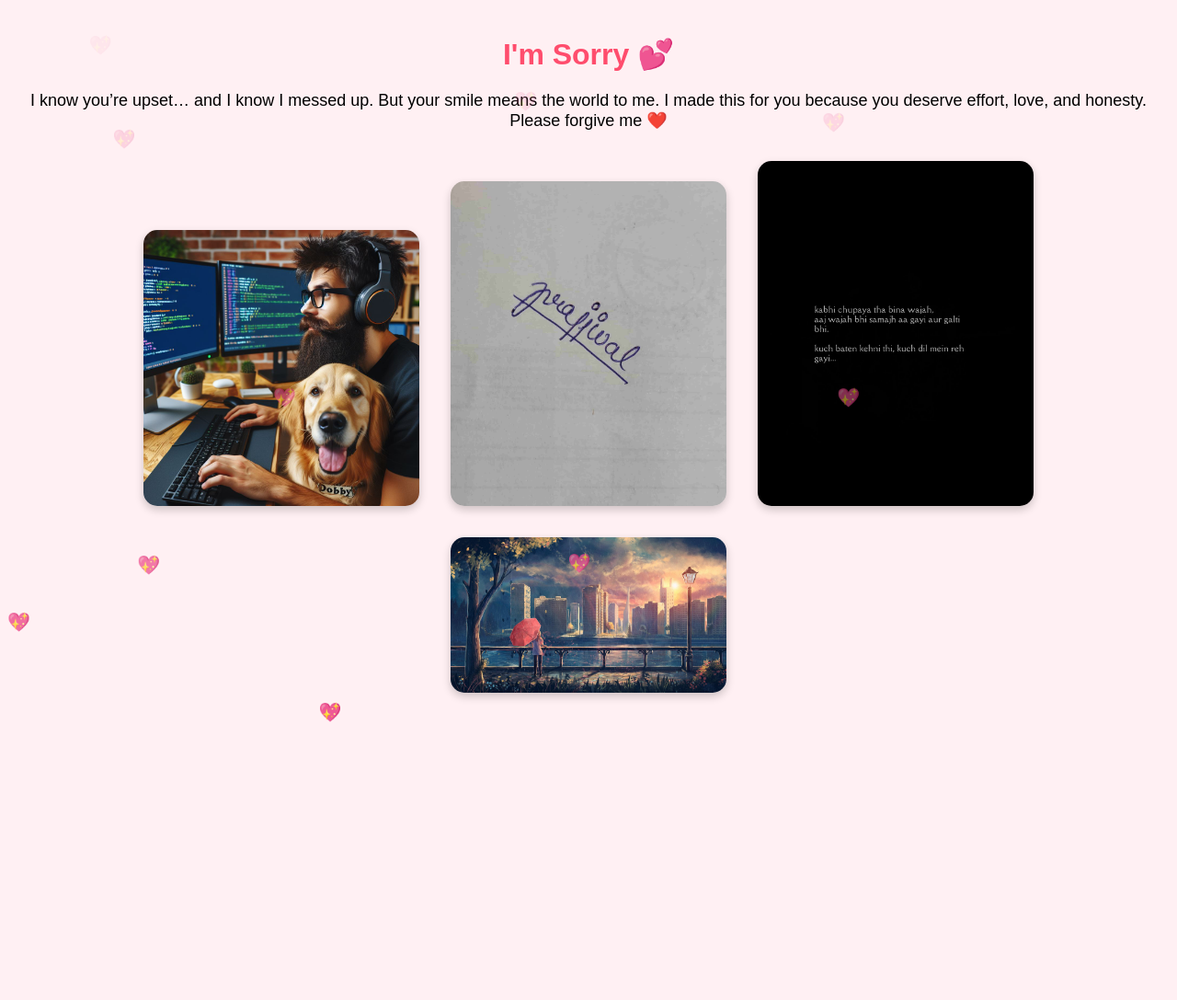
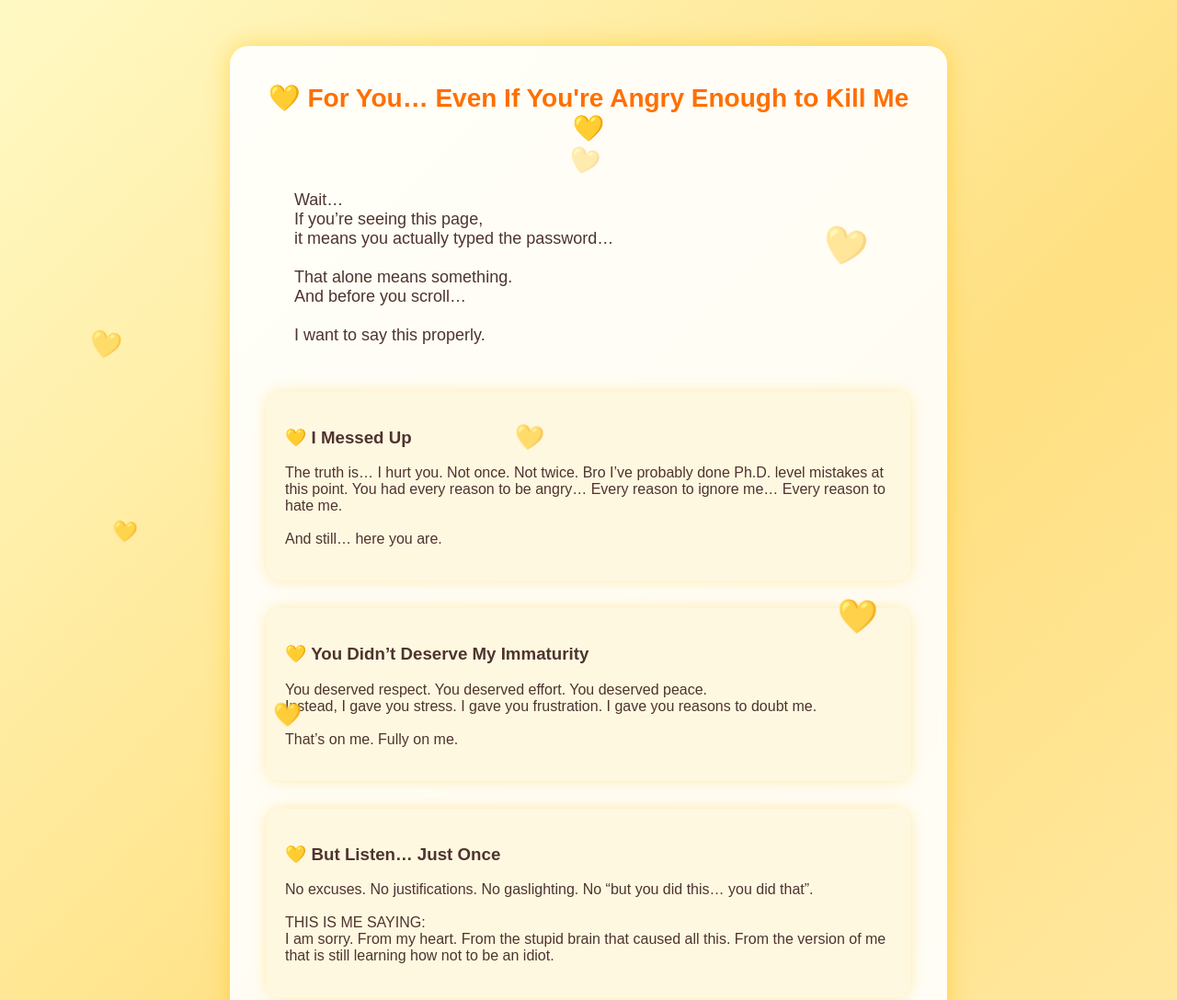
Before and after one commit to prajjwalkumar17/apolizer, a plain HTML site: page surprise.html in a window 1280 px wide. Shown: the top 1087 px of the page at 92% size. Before the commit the page ends 800 px from the top, so only its background shows below. Drawn offline with Linux system fonts and the light colour scheme.

Commit message:
refactor: surprise page

```diff
--- a/surprise.html
+++ b/surprise.html
@@ -1,70 +1,223 @@
 <!DOCTYPE html>
-<html>
+<html lang="en">
 <head>
-  <title>I'm sorry ❤️</title>
+  <meta charset="UTF-8">
+  <title>For You... 💛</title>
   <style>
     body {
       margin: 0;
       padding: 0;
-      background: #fff0f3;
       font-family: 'Poppins', sans-serif;
+      background: linear-gradient(135deg, #fff9c4, #ffe082, #ffecb3);
+      overflow-x: hidden;
+      color: #4e342e;
+    }
+
+    /* Glowing hearts floating */
+    .float-heart {
+      position: fixed;
+      bottom: -20px;
+      color: #ff6f61;
+      font-size: 22px;
+      animation: floatUp 7s linear infinite;
+      opacity: 0.8;
+    }
+
+    @keyframes floatUp {
+      0% { transform: translateY(0) rotate(0deg); opacity: 1; }
+      100% { transform: translateY(-1000px) rotate(25deg); opacity: 0; }
+    }
+
+    /* Main container */
+    .container {
+      max-width: 700px;
+      margin: 50px auto;
+      background: rgba(255,255,255,0.9);
+      padding: 40px;
+      border-radius: 20px;
+      box-shadow: 0 0 25px rgba(255,193,7,0.5);
+      backdrop-filter: blur(4px);
+      animation: pop 0.8s ease-out;
+    }
+
+    @keyframes pop {
+      0% { transform: scale(0.8); opacity: 0; }
+      100% { transform: scale(1); opacity: 1; }
+    }
+
+    .title {
       text-align: center;
-      overflow-x: hidden;
+      font-size: 28px;
+      font-weight: bold;
+      color: #ff6f00;
+      margin-bottom: 30px;
     }
-    h1 {
-      margin-top: 40px;
-      font-size: 32px;
-      color: #ff4d6d;
+
+    /* Typing effect */
+    .typing {
+      font-size: 18px;
+      white-space: pre-wrap;
+      border-right: 3px solid #ff6f00;
+      width: 100%;
+      overflow: hidden;
+      animation: typing 5s steps(100), blink 0.75s infinite step-end alternate;
     }
-    p {
+
+    @keyframes typing {
+      from { width: 0; }
+      to { width: 100%; }
+    }
+
+    @keyframes blink {
+      50% { border-color: transparent; }
+    }
+
+    .section {
+      margin-top: 30px;
+      background: #fff8e1;
+      padding: 20px;
+      border-radius: 15px;
+      box-shadow: 0 0 15px rgba(255,193,7,0.3);
+      animation: fadeIn 1.5s ease;
+    }
+
+    @keyframes fadeIn {
+      from { opacity: 0; transform: translateY(20px); }
+      to { opacity: 1; transform: translateY(0); }
+    }
+
+    .final-btn {
+      display: block;
+      margin: 40px auto 0;
+      text-align: center;
+      background: #ffca28;
+      padding: 15px 25px;
+      border-radius: 12px;
       font-size: 18px;
-      padding: 0 20px;
+      color: #4e342e;
+      font-weight: bold;
+      cursor: pointer;
+      transition: 0.3s;
+      box-shadow: 0 6px 15px rgba(255,193,7,0.4);
+      text-decoration: none;
     }
-    img {
-      width: 85%;
-      max-width: 300px;
-      margin: 15px;
-      border-radius: 15px;
-      box-shadow: 0px 4px 10px rgba(0,0,0,0.2);
-    }
-    .heart {
-      position: fixed;
-      bottom: -10px;
-      font-size: 20px;
-      animation: floatUp 4s linear infinite;
-    }
-    @keyframes floatUp {
-      from { transform: translateY(0); opacity: 1; }
-      to { transform: translateY(-800px); opacity: 0; }
+
+    .final-btn:hover {
+      background: #ffb300;
+      transform: translateY(-3px);
     }
   </style>
 </head>
 
 <body>
-  <h1>I'm Sorry 💕</h1>
-  <p>
-    I know you’re upset… and I know I messed up.
-    But your smile means the world to me.
-    I made this for you because you deserve effort, love, and honesty.
-    Please forgive me ❤️
-  </p>
 
-  <img src="photo1.jpeg">
-  <img src="photo2.jpg">
-  <img src="photo3.jpg">
-  <img src="photo4.jpg">
-
+  <!-- Floating hearts -->
   <script>
     function createHeart() {
       const heart = document.createElement("div");
-      heart.className = "heart";
-      heart.style.left = Math.random() * 100 + "vw";
-      heart.style.animationDuration = 3 + Math.random() * 2 + "s";
-      heart.innerHTML = "💖";
+      heart.className = "float-heart";
+      heart.innerText = "💛";
+      heart.style.left = Math.random() * window.innerWidth + "px";
+      heart.style.fontSize = (20 + Math.random() * 20) + "px";
       document.body.appendChild(heart);
-      setTimeout(() => heart.remove(), 5000);
+      setTimeout(() => heart.remove(), 7000);
     }
-    setInterval(createHeart, 500);
+    setInterval(createHeart, 700);
   </script>
+
+  <div class="container">
+    <div class="title">💛 For You… Even If You're Angry Enough to Kill Me 💛</div>
+
+    <div class="typing" id="typing-text">
+      Wait…
+      If you’re seeing this page,
+      it means you actually typed the password…
+
+      That alone means something.
+      And before you scroll…
+
+      I want to say this properly.
+    </div>
+
+    <div class="section">
+      <h3>💛 I Messed Up</h3>
+      <p>
+        The truth is… I hurt you.
+        Not once. Not twice.
+        Bro I’ve probably done Ph.D. level mistakes at this point.
+        You had every reason to be angry…
+        Every reason to ignore me…
+        Every reason to hate me.
+        <br><br>
+        And still… here you are.
+      </p>
+    </div>
+
+    <div class="section">
+      <h3>💛 You Didn’t Deserve My Immaturity</h3>
+      <p>
+        You deserved respect.
+        You deserved effort.
+        You deserved peace.
+        <br>
+        Instead, I gave you stress.
+        I gave you frustration.
+        I gave you reasons to doubt me.
+        <br><br>
+        That’s on me.
+        Fully on me.
+      </p>
+    </div>
+
+    <div class="section">
+      <h3>💛 But Listen… Just Once</h3>
+      <p>
+        No excuses.
+        No justifications.
+        No gaslighting.
+        No “but you did this… you did that”.
+        <br><br>
+        THIS IS ME SAYING:
+        <br>
+        I am sorry.
+        From my heart.
+        From the stupid brain that caused all this.
+        From the version of me that is still learning how not to be an idiot.
+      </p>
+    </div>
+
+    <div class="section">
+      <h3>💛 I Don’t Want to Lose You</h3>
+      <p>
+        Not as Juliet.
+        Not as Jyoti.
+        Not as the girl who makes fun of me.
+        Not as the girl who gets angry but still cares.
+        <br><br>
+        I don’t want to lose YOU.
+        The real you.
+        The sweet, stubborn, dramatic, firecracker you.
+      </p>
+    </div>
+
+    <div class="section">
+      <h3>💛 Last Thing… Then I’ll Shut Up</h3>
+      <p>
+        I’m not asking you to forgive me right now.
+        I’m not asking you to smile instantly.
+        I’m not asking you to forget everything.
+        <br><br>
+        I JUST WANT ONE THING:
+        <br>
+        A chance.
+        A real one.
+        To show I can treat you the way you deserve.
+      </p>
+    </div>
+
+    <a class="final-btn" href="https://wa.me/91XXXXXXXXXX?text=Fine%20I%27m%20talking%20to%20you">Okay… let's talk 💛</a>
+
+  </div>
+
 </body>
 </html>
```
